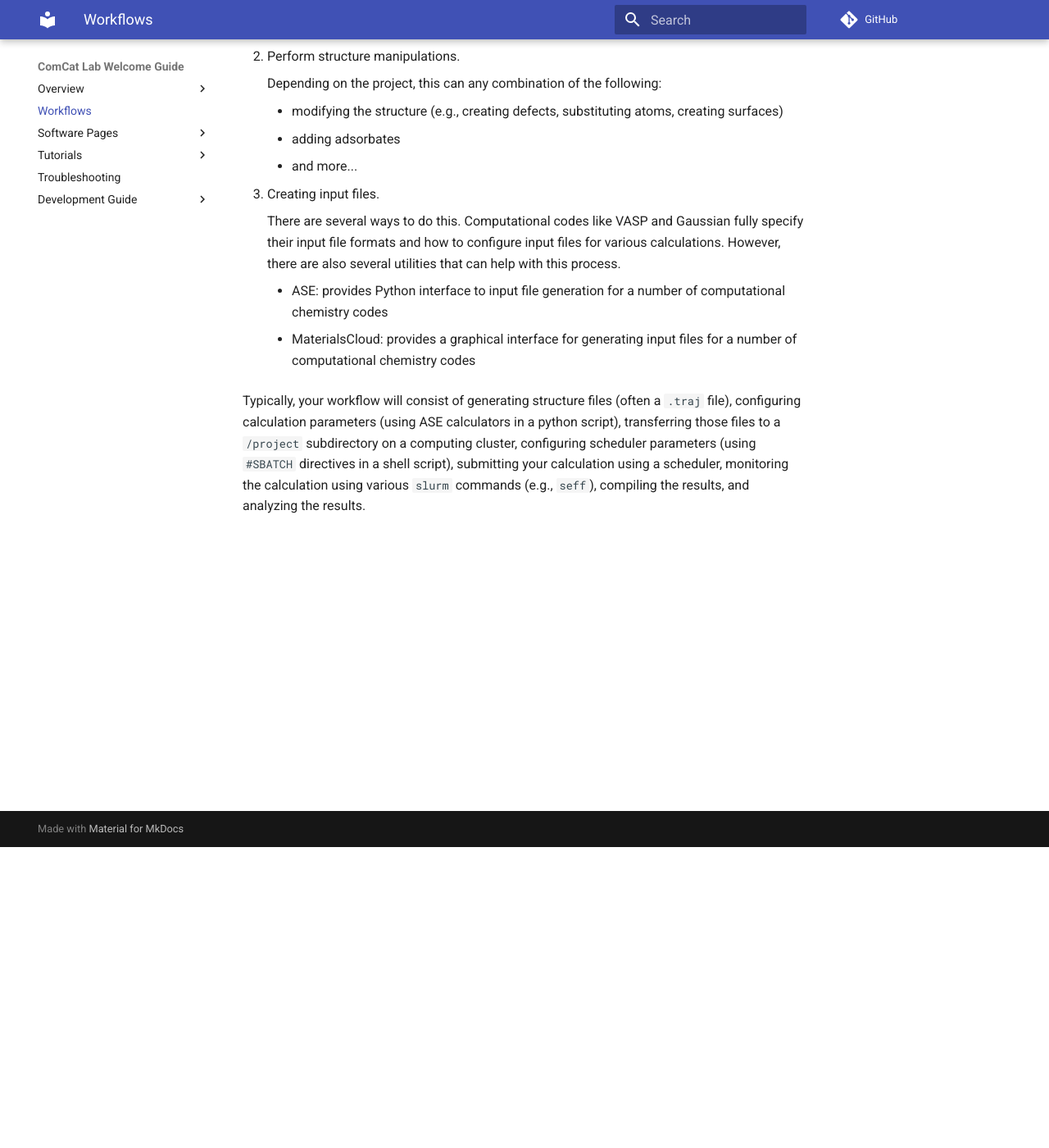
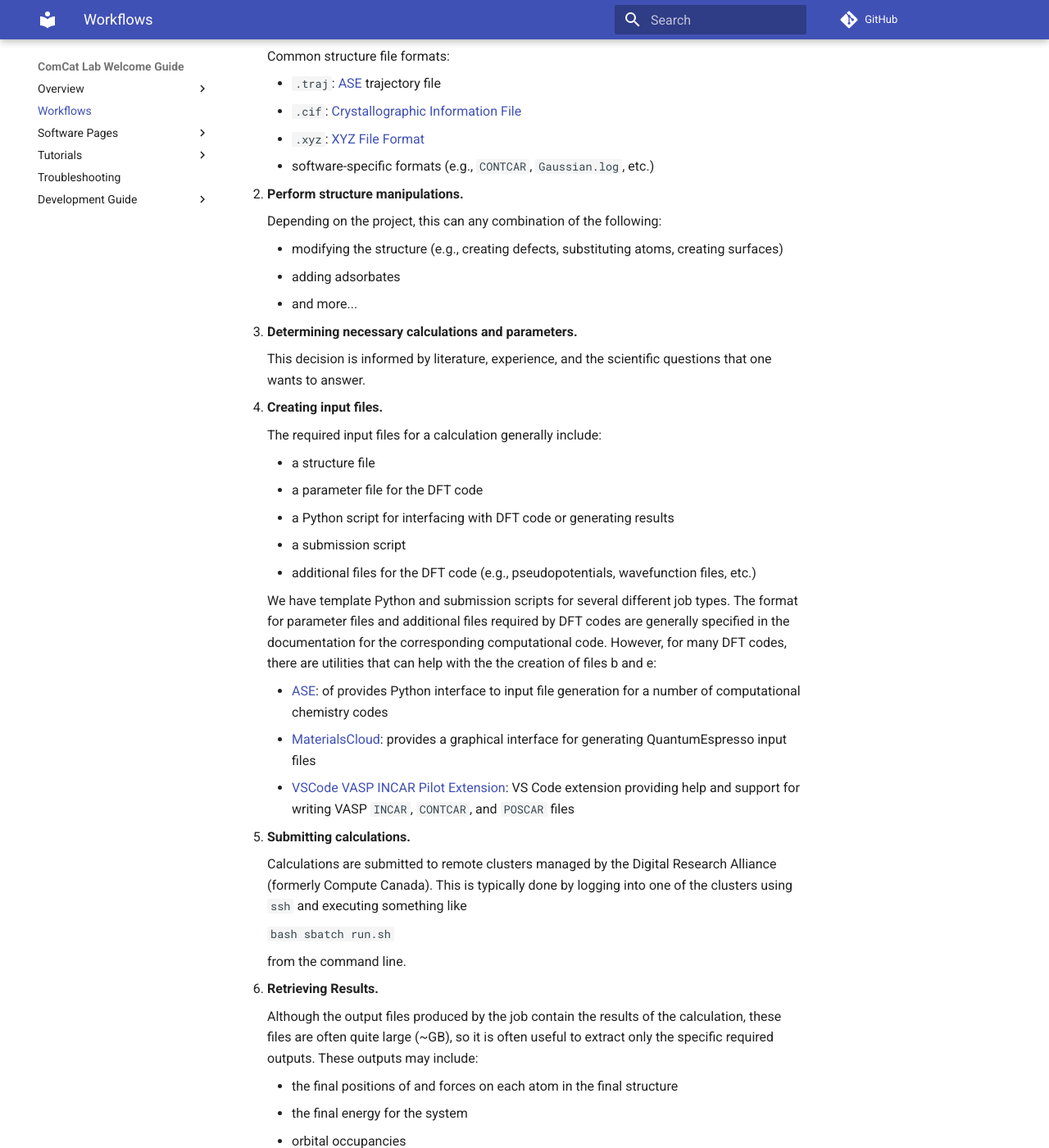
Before and after one commit to ComCatLab/welcome-guide, an MkDocs documentation site: the page built from docs/sources/workflows.md, in a window 1280 px wide and 1400 px high, scrolled down 367 px. Shown: the whole window at 82% size. Built offline with MkDocs 1.6.1 and Material for MkDocs 9.7.7, drawn with Linux system fonts in a browser that asks for light colours; comment, search, counter and statistics services are not loaded; some of the changed text lies outside the part shown.

Commit message:
Fill out workflows.md

````diff
--- a/docs/sources/workflows.md
+++ b/docs/sources/workflows.md
@@ -3,15 +3,22 @@
 It takes several steps to go from a structure to a publishable result.
 This page contextualizes common steps and highlights the infrastructure required to execute those steps.
 
-1. Obtain a structure file.
+1. **Obtain a structure file.**
 
     Structure files can be:
 
-    - generated within various Python packages (e.g., ASE, Pymatgen)
+    - generated within various Python packages (e.g., [ASE][ase], [Pymatgen][pymatgen])
     - obtained from the supplementary information of publications
-    - retrieved from databases (e.g., Materials Project)
+    - retrieved from databases (e.g., [Materials Project][mp])
 
-2. Perform structure manipulations.
+    Common structure file formats:
+
+    - `.traj`: [ASE][ase] trajectory file
+    - `.cif`: [Crystallographic Information File][cif]
+    - `.xyz`: [XYZ File Format][xyz]
+    - software-specific formats (e.g., `CONTCAR`, `Gaussian.log`, etc.)
+
+2. **Perform structure manipulations.**
 
     Depending on the project, this can any combination of the following:
 
@@ -19,18 +26,73 @@ This page contextualizes common steps and highlights the infrastructure required
     - adding adsorbates
     - and more...
 
-3. Creating input files.
+3. **Determining necessary calculations and parameters.**
 
-    There are several ways to do this. Computational codes like VASP and Gaussian fully specify
-    their input file formats and how to configure input files for various calculations. However,
-    there are also several utilities that can help with this process.
+    This decision is informed by literature, experience, and the scientific questions that
+    one wants to answer.
 
-    - ASE: provides Python interface to input file generation for a number of computational chemistry codes
-    - MaterialsCloud: provides a graphical interface for generating input files for a number of computational chemistry codes
+4. **Creating input files.**
 
-Typically, your workflow will consist of generating structure files (often a `.traj` file),
-configuring calculation parameters (using ASE calculators in a python script), transferring those
-files to a `/project` subdirectory on a computing cluster, configuring scheduler parameters (using
-`#SBATCH` directives in a shell script), submitting your calculation using a scheduler, monitoring the
-calculation using various `slurm` commands (e.g., `seff`), compiling the results, and analyzing the
-results.
+    The required input files for a calculation generally include:
+
+    - a structure file
+    - a parameter file for the DFT code
+    - a Python script for interfacing with DFT code or generating results
+    - a submission script
+    - additional files for the DFT code (e.g., pseudopotentials, wavefunction files, etc.)
+
+    We have template Python and submission scripts for several different job types.
+    The format for parameter files and additional files required by DFT codes are
+    generally specified in the documentation for the corresponding computational code.
+    However, for many DFT codes, there are utilities that can help with the the creation of
+    files b and e:
+
+    - [ASE][ase]: of provides Python interface to input file generation for a number of
+      computational chemistry codes
+    - [MaterialsCloud][materials-cloud]: provides a graphical interface for generating
+      QuantumEspresso input files
+    - [VSCode VASP INCAR Pilot Extension][vasp-support-ext]: VS Code extension providing
+      help and support for writing VASP `INCAR`, `CONTCAR`, and `POSCAR` files
+
+5. **Submitting calculations.**
+
+    Calculations are submitted to remote clusters managed by the Digital Research
+    Alliance (formerly Compute Canada). This is typically done by logging into
+    one of the clusters using `ssh` and executing something like
+
+    ```bash
+    sbatch run.sh
+    ```
+
+    from the command line.
+
+6. **Retrieving Results.**
+
+    Although the output files produced by the job contain the results of the calculation,
+    these files are often quite large (~GB), so it is often useful to extract only
+    the specific required outputs. These outputs may include:
+
+    - the final positions of and forces on each atom in the final structure
+    - the final energy for the system
+    - orbital occupancies
+    - trajectories for an optimization
+    - vibrational modes
+
+    While you can write a script to extract these data from the output files of your job,
+    there is almost definitely a routine to extract this data in either [ASE][ase] or
+    [Pymatgen][pymatgen], so search the documentation of existing software for your use case.
+
+7. **Analyzing Results.**
+
+    This almost inevitably involves importing data into Excel and performing further analyses
+    there. For some data (e.g., density of states, valence charge density difference diagram,
+    molecular orbital visualization), you may need another software. In such a case, check
+    the tutorials for your use case.
+
+[ase]: https://wiki.fysik.dtu.dk/ase/index.html
+[pymatgen]: https://pymatgen.org
+[mp]: https://next-gen.materialsproject.org
+[cif]: https://en.wikipedia.org/wiki/Crystallographic_Information_File
+[xyz]: https://en.wikipedia.org/wiki/XYZ_file_format
+[vasp-support-ext]: https://marketplace.visualstudio.com/items?itemName=Mystery.vasp-support
+[materials-cloud]: https://www.materialscloud.org/work/tools/qeinputgenerator
````
